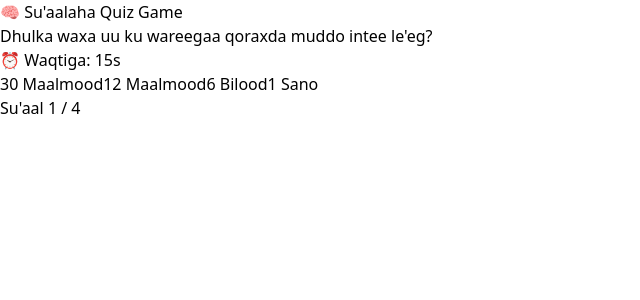
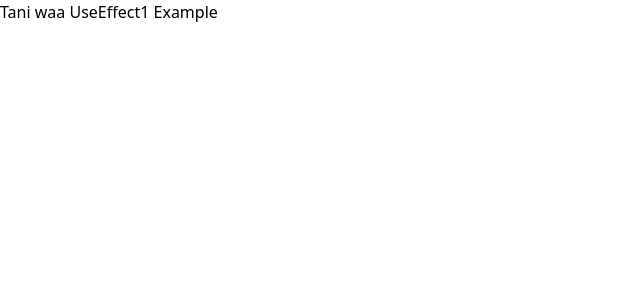
Before and after one commit to Cabdinasir64/Hooks, a React (Vite) app: page / in a window 1280 px wide. Shown: the top 300 px of the page, without its empty margins (0-640 px from the left). Built offline with nearby package versions, Linux system fonts and the light colour scheme.

Commit message:
this is example 1 of useEffect with react Hooks

```diff
--- a/src/App.jsx
+++ b/src/App.jsx
@@ -1,4 +1,4 @@
-import UseState26 from "./UseSate/usestate26"
+import UseEffect1 from "./UseEffect/useeffect1"
 
 
 function App() {
@@ -6,7 +6,7 @@ function App() {
 
   return (
     <>
-      <UseState26 />
+      <UseEffect1 />
 
     </>
   )
--- /dev/null
+++ b/src/UseEffect/useeffect1.jsx
@@ -0,0 +1,17 @@
+import React, { useEffect } from "react";
+
+const UseEffect1 = () => {
+    useEffect(() => {
+        alert("Component-kaan waa la mount-gareeyay (UseEffect1)");
+    }, []);
+
+    return (
+        <div className="h-screen flex items-center justify-center bg-gray-100">
+            <h1 className="text-2xl font-bold text-gray-800">
+                Tani waa UseEffect1 Example
+            </h1>
+        </div>
+    );
+};
+
+export default UseEffect1;
```
